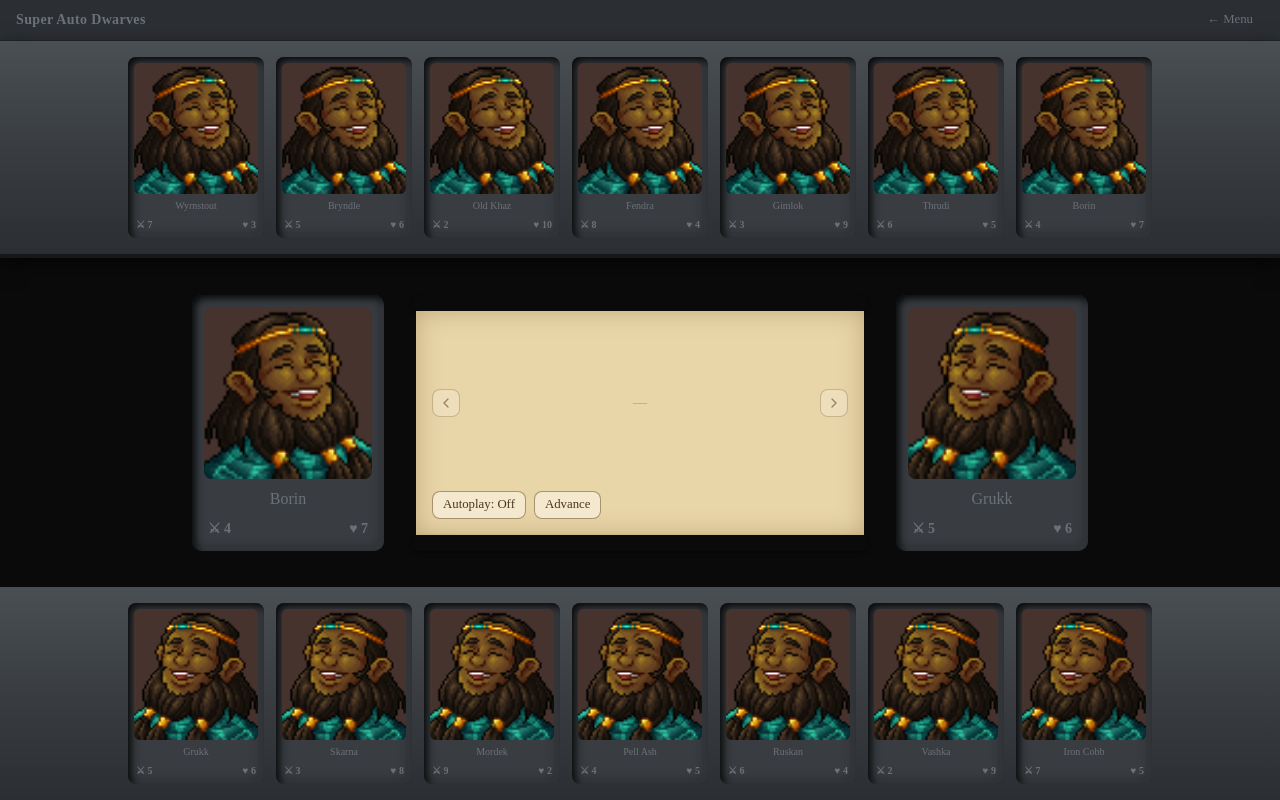
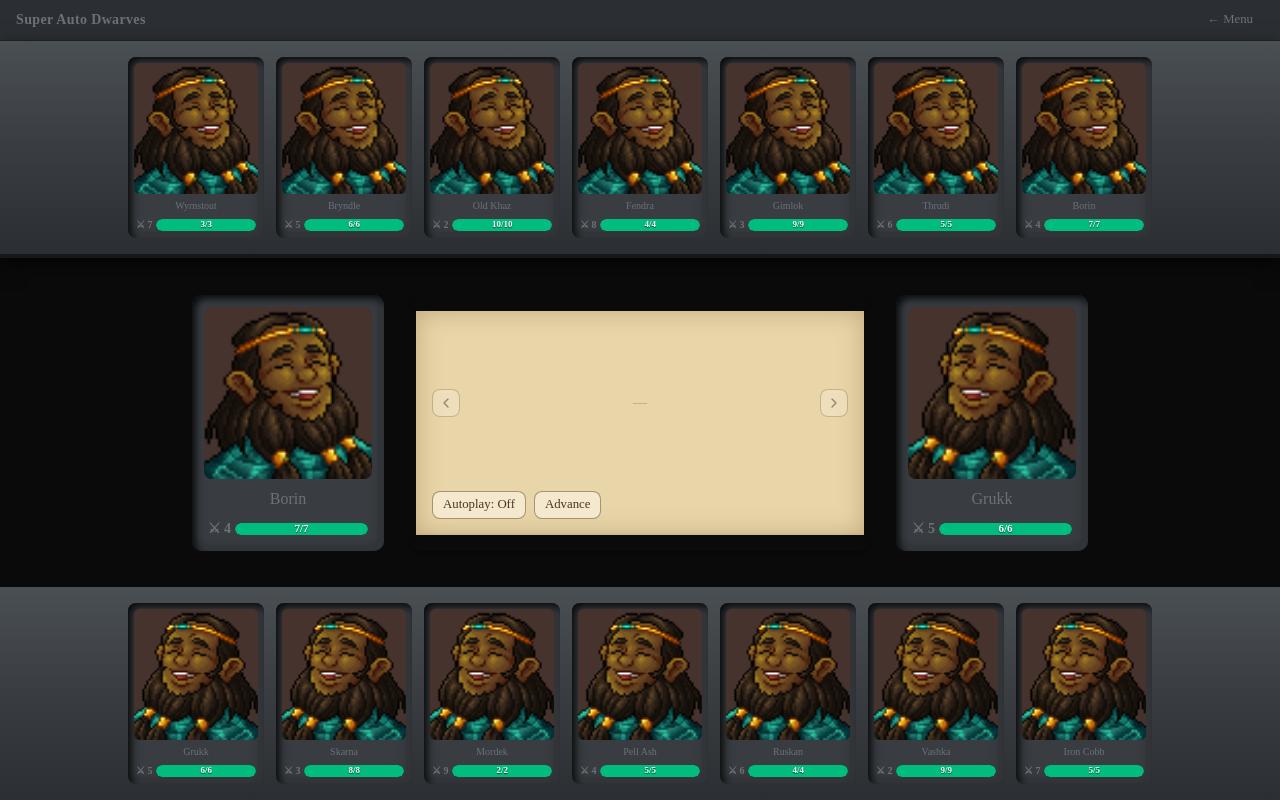
Before and after one commit to Mosniff/super-auto-dwarves-next, a Next.js app: page /play in a window 1280 px wide. Built offline with nearby package versions, Linux system fonts and the light colour scheme.

Commit message:
Add hp bar

```diff
--- a/src/components/game/CharacterCard.tsx
+++ b/src/components/game/CharacterCard.tsx
@@ -1,5 +1,6 @@
 import Image from "next/image";
 import type { Character } from "@/lib/battle/types";
+import { hpBarFillRatio } from "@/lib/battle/hpBarFillRatio";
 
 interface CharacterCardProps {
   character: Character;
@@ -13,12 +14,14 @@ const VARIANT_STYLES = {
     name: "text-[10px]",
     stats: "text-[10px] px-0.5",
     portraitRounding: "rounded-sm",
+    hpBarText: "text-[9px]",
   },
   full: {
     gap: "gap-2",
     name: "text-base",
     stats: "text-sm px-1",
     portraitRounding: "rounded-md",
+    hpBarText: "text-[11px]",
   },
 } as const;
 
@@ -28,6 +31,7 @@ export function CharacterCard({
   variant = "compact",
 }: CharacterCardProps) {
   const styles = VARIANT_STYLES[variant];
+  const hpFillRatio = hpBarFillRatio(character.hp, character.maxHp);
 
   return (
     <div
@@ -56,7 +60,17 @@ export function CharacterCard({
         className={`flex w-full items-center justify-between font-semibold text-slate-50 ${styles.stats}`}
       >
         <span>⚔ {character.attack}</span>
-        <span>♥ {character.hp}</span>
+        <div className="relative ml-1 h-3 flex-1 overflow-hidden rounded-full bg-slate-400/40">
+          <div
+            className="h-full rounded-full bg-emerald-500 transition-[width] duration-300 ease-out"
+            style={{ width: `${hpFillRatio * 100}%` }}
+          />
+          <span
+            className={`absolute inset-0 flex items-center justify-center font-semibold text-white [text-shadow:0_1px_1px_rgba(0,0,0,0.6)] ${styles.hpBarText}`}
+          >
+            {character.hp}/{character.maxHp}
+          </span>
+        </div>
       </div>
     </div>
   );
--- /dev/null
+++ b/src/lib/battle/hpBarFillRatio.ts
@@ -0,0 +1,7 @@
+export function hpBarFillRatio(currentHp: number, maxHp: number): number {
+  if (maxHp <= 0) {
+    return 0;
+  }
+
+  return Math.max(0, Math.min(1, currentHp / maxHp));
+}
```
Also changed, not shown: 1 other file (tests, documents, lock files or other folders).
